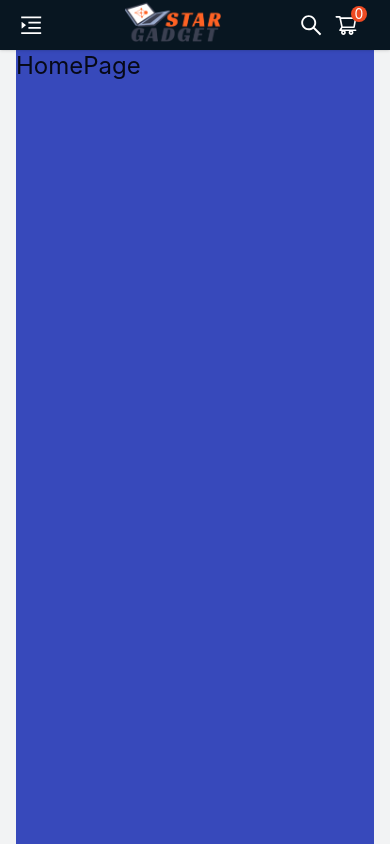
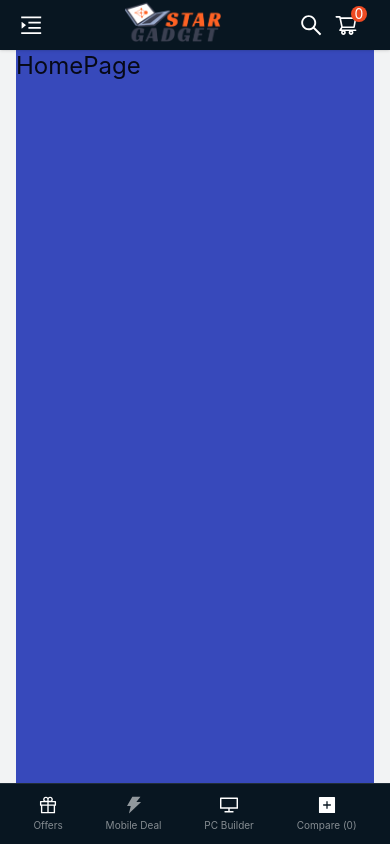
Before and after one commit to ShahariarRahman/stargadget, a Next.js app: page / in a window 390 px wide. Shown: the top 844 px of the page. Built offline with nearby package versions, Linux system fonts and the light colour scheme.

Commit message:
[Done] Header: Responsive FooterNav

```diff
--- /dev/null
+++ b/src/components/UI/shared/Compare/index.js
@@ -0,0 +1,30 @@
+import { Popover } from "antd";
+import { CloseOutlined } from "@ant-design/icons";
+import { useState } from "react";
+
+export default function Compare({ children }) {
+  const [open, setOpen] = useState(false);
+
+  return (
+    <Popover
+      className="cursor-pointer"
+      overlayInnerStyle={{ padding: 0, borderRadius: 0 }}
+      onOpenChange={(newOpen) => setOpen(newOpen)}
+      open={open}
+      trigger="click"
+      content={
+        <div className="text-center h-32">
+          <div className="p-3">Your compare list is empty!</div>
+        </div>
+      }
+      title={
+        <div className="bg-main text-white w-96 p-3 flex justify-between">
+          <h5>Compare Product</h5>
+          <CloseOutlined onClick={() => setOpen(false)} />
+        </div>
+      }
+    >
+      <div>{children}</div>
+    </Popover>
+  );
+}
--- /dev/null
+++ b/src/components/UI/shared/Headers/FooterNav.js
@@ -0,0 +1,49 @@
+import {
+  GiftOutlined,
+  ThunderboltFilled,
+  DesktopOutlined,
+  PlusSquareFilled,
+} from "@ant-design/icons";
+import Link from "next/link";
+import Compare from "../Compare";
+
+export default function FooterNav() {
+  const footerNavItems = [
+    <Link
+      href="/offer"
+      key="offer"
+      className="flex flex-col items-center hover:text-inherit"
+    >
+      <GiftOutlined className="text-lg" />
+      <small className="text-[10px] opacity-50 mt-1">Offers</small>
+    </Link>,
+    <Link
+      href="/deals"
+      key="deals"
+      className="flex flex-col items-center hover:text-inherit"
+    >
+      <ThunderboltFilled className="text-lg animate-blinker" />
+      <small className="text-[10px] opacity-50 mt-1">Mobile Deal</small>
+    </Link>,
+    <Link
+      href="/tool/pc_builder"
+      key="pc-builder"
+      className="flex flex-col items-center hover:text-inherit"
+    >
+      <DesktopOutlined className="text-lg" />
+      <small className="text-[10px] opacity-50 mt-1">PC Builder</small>
+    </Link>,
+    <Compare key="compare">
+      <div className="flex flex-col items-center hover:text-inherit">
+        <PlusSquareFilled className="text-lg" />
+        <small className="text-[10px] opacity-50 mt-1">Compare (0)</small>
+      </div>
+    </Compare>,
+  ];
+
+  return (
+    <div className="bg-main px-3 fixed bottom-0 h-[61px] flex justify-around items-center xl:hidden text-white z-50 w-full border-white/10 border-t">
+      {footerNavItems.map((content) => content)}
+    </div>
+  );
+}
--- a/src/components/UI/shared/Headers/index.js
+++ b/src/components/UI/shared/Headers/index.js
@@ -3,6 +3,7 @@ import { useState } from "react";
 import MainNav from "./MainNav";
 import Link from "next/link";
 import CategoryNav from "./CategoryNav";
+import FooterNav from "./FooterNav";
 
 const generateCategoryNav = (data, parentPath = "") =>
   data.map(({ navPath, navLabel, children }) => ({
@@ -34,6 +35,7 @@ export default function Headers() {
         setOpen={setOpen}
       />
       <CategoryNav categoryNavItems={categoryNavItems} />
+      <FooterNav />
     </>
   );
 }
```
